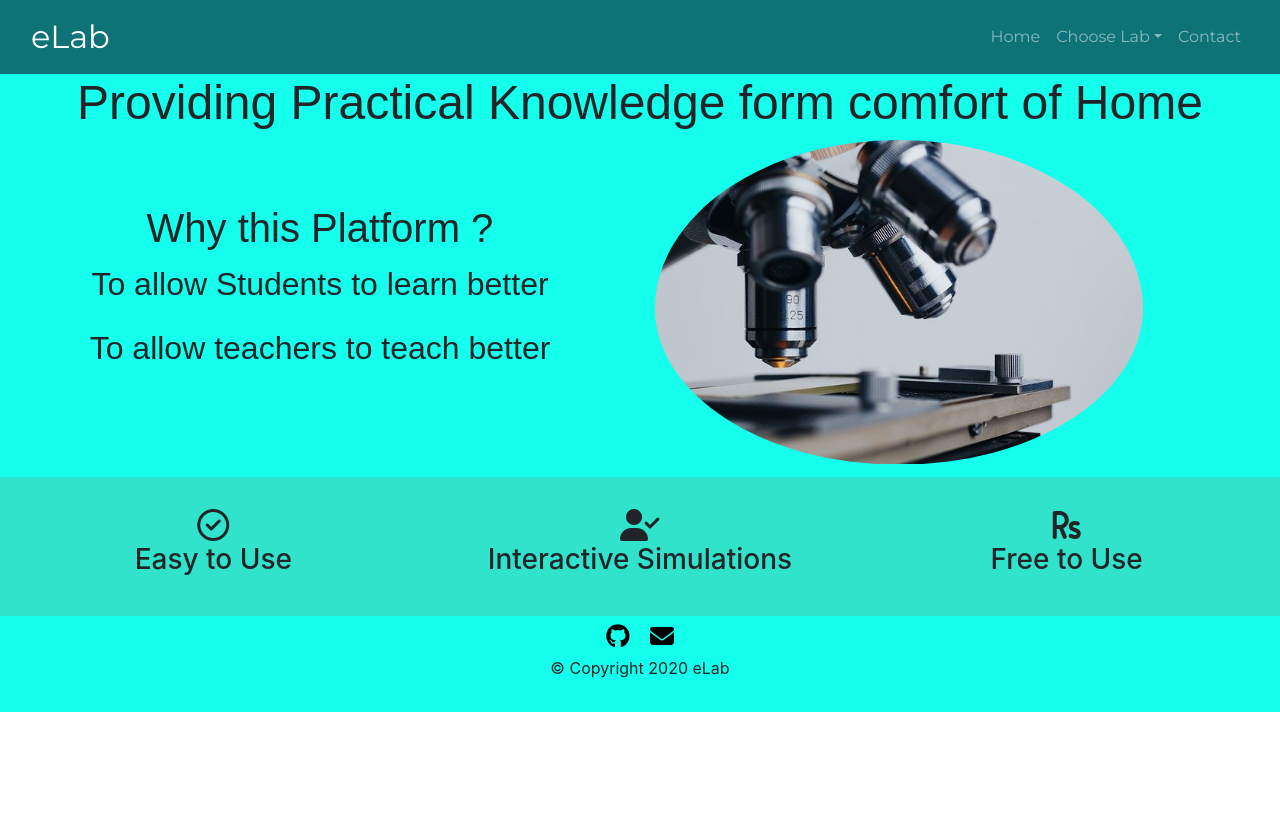
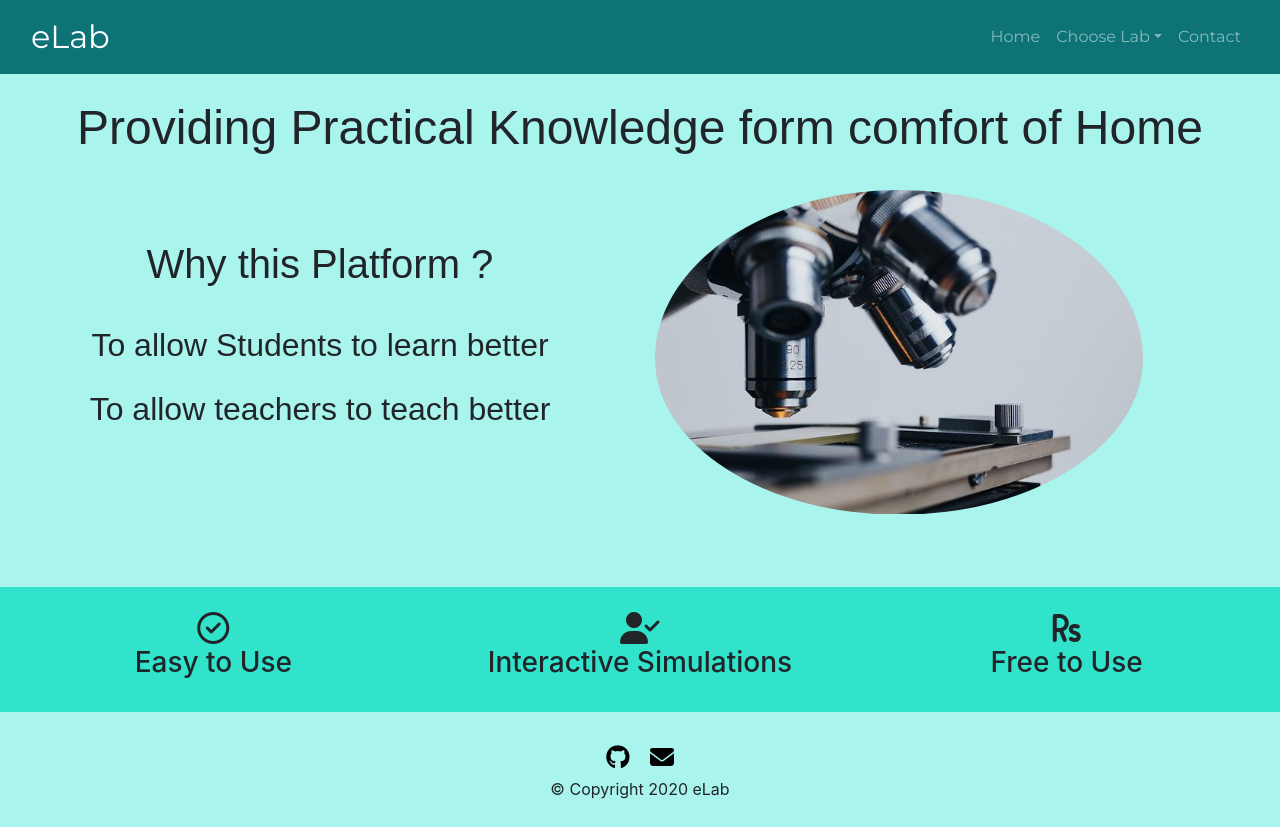
Before and after one commit to aiiyansin/eLab, a plain HTML site: page index.html in a window 1280 px wide. Before the commit the page ends 800 px from the top, so only its background shows below. Drawn offline with nearby package versions, Linux system fonts and the light colour scheme; a web font is replaced by a local one.

Commit message:
Update style.css

```diff
--- a/style.css
+++ b/style.css
@@ -12,9 +12,10 @@ h2 {
 }
 
 #introduction {
-	background-color: #14ffec;
+	background-color: #a9f5ee;
 	font-family: 'Tenali Ramakrishna', sans-serif;
 	font-size: 3rem;
+	padding-bottom: 60px;
 }
 
 #features {
@@ -57,12 +58,13 @@ h2 {
 
 .middle {
 	text-align: center;
+	padding: 25px;
 }
 
 #footer {
-    background-color: #14ffec;
+    background-color: #a9f5ee;
     font-size: 1rem;
-    padding-bottom: 1rem;
+    padding-bottom: 10px;
 }
 
 .social-icon {
```
